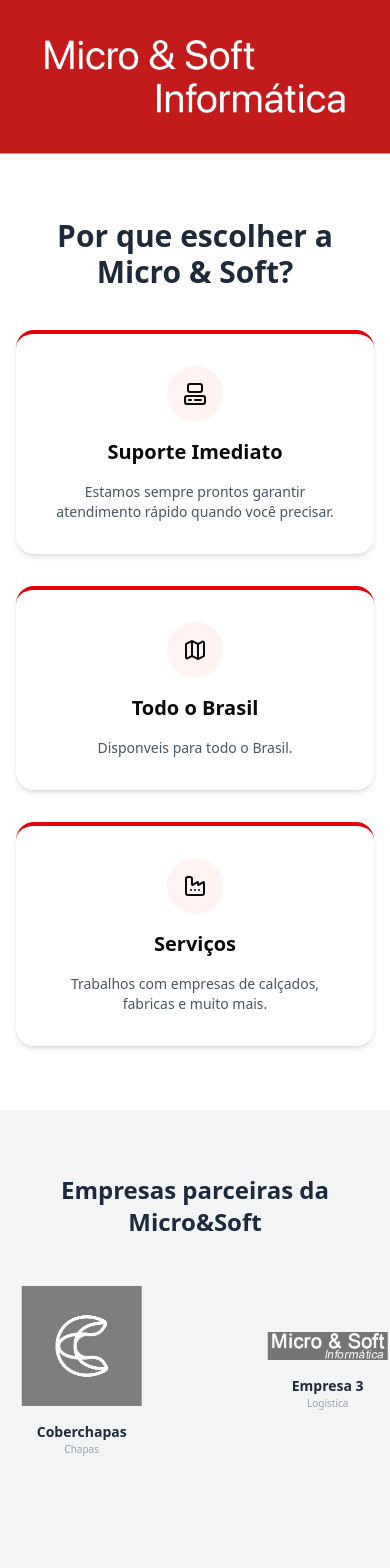
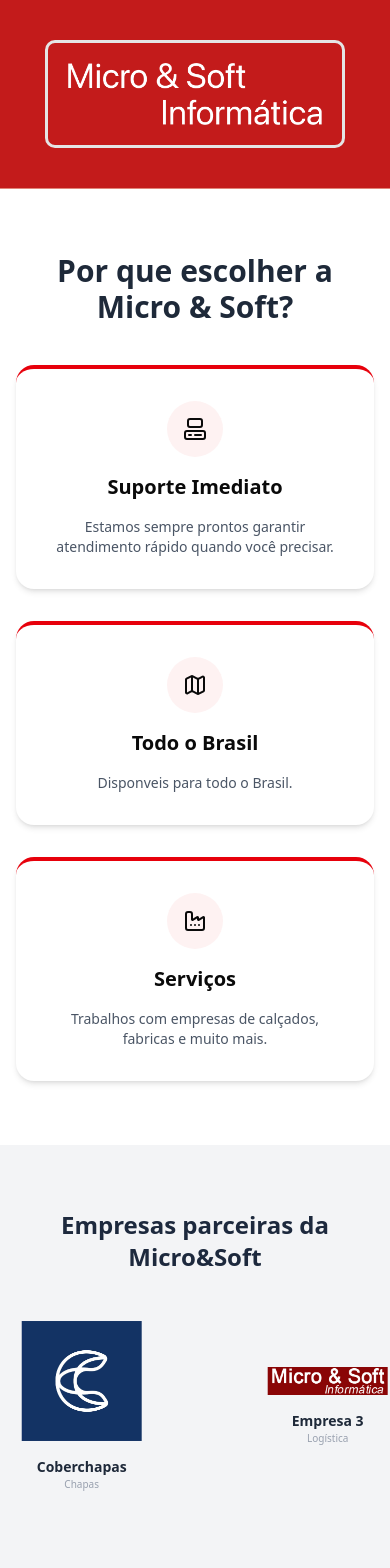
Before and after one commit to DiegoPongeti1/LandingPageMeS, a Next.js app: page / in a window 390 px wide. Shown: the top 1568 px of the page. Built offline with nearby package versions, Linux system fonts and the light colour scheme.

Commit message:
ajustes
opção de link na imagem dos parceiros

```diff
--- a/app/_components/Header.tsx
+++ b/app/_components/Header.tsx
@@ -2,15 +2,15 @@
 import Image from 'next/image'
 export function Header() {
     return (
-        <header className="bg-[#be0505e8] hover:bg-[#800000] w-full border-b border-orange-100/50">
-            <div className='flex flex-col justify-center items-center py-10'>
+        <header className="bg-[#be0505e8] w-full border-b border-orange-100/50">
+            <div className='flex flex-col justify-center items-center py-10 '>
                 <h1>
                     <Image
                     src="/Micro&Soft Informática.png"
                     alt="Logo"
                     width="300"
                     height="300"
-                    className='object-contain '
+                    className='object-contain border-3 rounded-lg  py-5 px-5'
                     />
                 </h1>
 
--- a/app/_components/Infos.tsx
+++ b/app/_components/Infos.tsx
@@ -16,7 +16,7 @@ export function Infos() {
                         <div className="space-y-4 mb-8 text-gray-600 w-full">
                             <div className="flex items-center justify-center gap-3">
                                 <Phone size={20} className="text-[#800000]" />
-                                <p>(16) 3724-0011</p>
+                                <a href="tel:+551637240011">(16) 3724-0011</a>
                             </div>
 
                             <div className="flex items-center justify-center gap-3">
@@ -26,7 +26,7 @@ export function Infos() {
 
                             <div className="flex items-center justify-center gap-5">
                                 <MapPin size={20} className="text-[#800000]" />
-                                <a href="https://maps.app.goo.gl/NnjrrG53YkLbvZXX8 "className="max-w-xs">R. Augusto Marques, 1711 - Vila Flores, Franca - SP</a>
+                                <a href="https://maps.app.goo.gl/NnjrrG53YkLbvZXX8 " target="_blank" className="max-w-xs">R. Augusto Marques, 1711 - Vila Flores, Franca - SP</a>
                             </div>
                         </div>
 
--- a/app/_components/Parceiros.tsx
+++ b/app/_components/Parceiros.tsx
@@ -1,9 +1,10 @@
 'use client'
 import Image from 'next/image'
 export function Parceiros() {
+
   const empresas = [
-    { nome: "Veromoc", tipo: "Calçados", img: "/logo-veromoc-023.png"},
-    { nome: "Coberchapas", tipo: "Chapas", img: "/Coberchapas.jpg" },
+    { nome: "Veromoc", tipo: "Calçados", img: "/logo-veromoc-023.png", link: "https://veromoc.com.br"},
+    { nome: "Coberchapas", tipo: "Chapas", img: "/Coberchapas.jpg", link: "https://www.instagram.com/coberchapasoficial/"},
     { nome: "Empresa 3", tipo: "Logística", img: "/Logo_Microesoft400.jpg" },
     { nome: "Empresa 4", tipo: "Varejo", img: "/Logo_Microesoft400.jpg" },
     { nome: "Empresa 5", tipo: "Varejo", img: "/Logo_Microesoft400.jpg" },
@@ -22,18 +23,23 @@ export function Parceiros() {
         <div className="flex animate-infinite-scroll whitespace-nowrap">
 
           {[...empresas, ...empresas, ...empresas].map((emp, i) => (
-            <div key={i} className="group flex flex-col items-center justify-center mx-12 min-w-[150px] cursor-pointer">
+            <a
+              key={i}
+              href={emp.link || "#"} // Se não tiver link, não vai para lugar nenhum
+              target="_blank" // Abre em outra aba
+              rel="noopener noreferrer" // Segurança para links externos
+              className="group flex flex-col items-center justify-center mx-12 min-w-[150px] cursor-pointer"
+            >
               <Image
                 src={emp.img}
                 alt={emp.nome}
                 width={120}
                 height={60}
-                className="grayscale opacity-60 group-hover:opacity-100  group-hover:grayscale-0 transition-all  mb-4"
+                className="opacity-100 sm:grayscale sm:opacity-60 group-hover:opacity-100 group-hover:grayscale-0 transition-all mb-4"
               />
-              <a></a>
-              <span className="font-bold text-gray-800 text-sm group-hover:text-[#800000] active:bg-red-700 transition-colors ">{emp.nome}</span>
-              <span className="text-[10px] text-gray-400 group-hover:text-[#800000] active:bg-red-700 transition-colors">{emp.tipo}</span>
-            </div>
+              <span className="font-bold text-gray-800 text-sm group-hover:text-[#800000]  transition-colors ">{emp.nome}</span>
+              <span className="text-[10px] text-gray-400 group-hover:text-[#800000] transition-colors">{emp.tipo}</span>
+            </a>
           ))}
         </div>
       </div>
```
Also changed, not shown: 1 other file (tests, documents, lock files or other folders).
